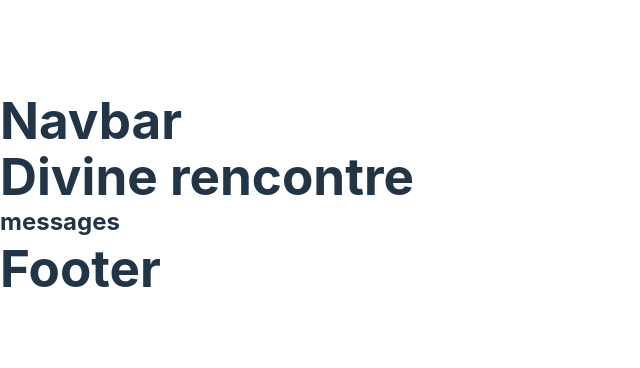
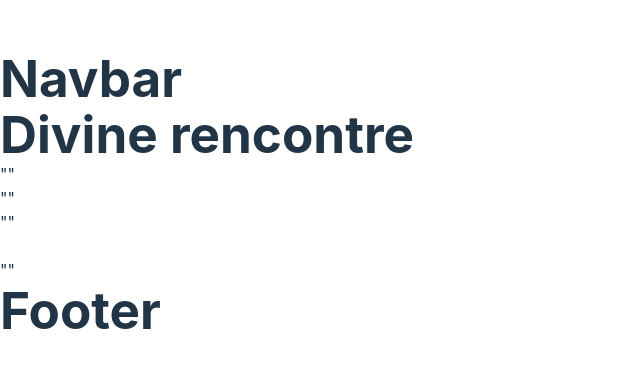
Before and after one commit to yayar67000/Divine_Rencontre, a React (Vite) app: page /messages in a window 1280 px wide. Shown: the part 206-574 px from the top of the page, without its empty margins (0-640 px from the left). Built offline with nearby package versions, Linux system fonts and the light colour scheme.

Commit message:
Mise en place page messagerie

```diff
--- a/src/pages/messages.tsx
+++ b/src/pages/messages.tsx
@@ -1,7 +1,20 @@
+import "./messages.css";
+import { Link } from "react-router-dom";
+
 function Messages() {
 	return (
 		<>
-			<h2>messages</h2>
+			<div className="content_profils">
+				<ul>
+					<li>""</li>
+					<li>""</li>
+					<li>""</li>
+				</ul>
+			</div>
+			<div className="block_message">
+				<img src="" alt="" />
+				<p>""</p>
+			</div>
 		</>
 	);
 }
```
